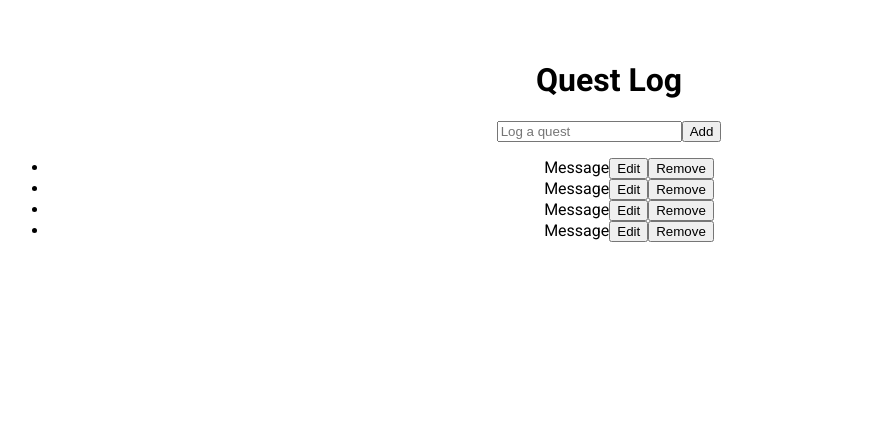
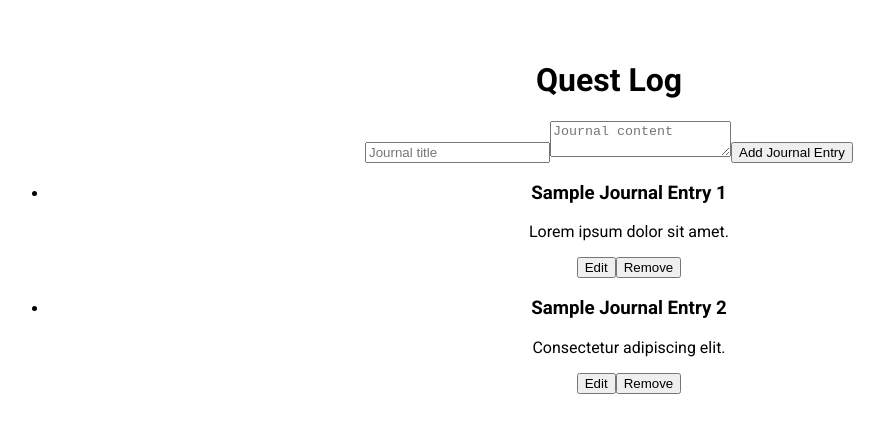
Before and after one commit to Ricky-Sama/Quest-Log, a React (Vite) app in the folder client/: page /note in a window 1280 px wide. Shown: the top 432 px of the page, without its empty margins (31-915 px from the left). Built offline with nearby package versions, Linux system fonts and the light colour scheme.

Commit message:
added add, edit and delete functionality to Note component

```diff
--- a/client/src/pages/Note.jsx
+++ b/client/src/pages/Note.jsx
@@ -1,49 +1,103 @@
-import React from 'react';
-
+import React, { useState } from 'react';
 
 function Note() {
+  const [notes, setNotes] = useState([
+    { id: 1, type: 'quest', text: 'Sample quest 1' },
+    { id: 2, type: 'quest', text: 'Sample quest 2' },
+    // Add more initial quests if needed
+  ]);
+
+  const [journalEntries, setJournalEntries] = useState([
+    { id: 1, type: 'journal', title: 'Sample Journal Entry 1', content: 'Lorem ipsum dolor sit amet.' },
+    { id: 2, type: 'journal', title: 'Sample Journal Entry 2', content: 'Consectetur adipiscing elit.' },
+    // Add more initial journal entries if needed
+  ]);
+
+  const [newNote, setNewNote] = useState('');
+  const [newJournalTitle, setNewJournalTitle] = useState('');
+  const [newJournalContent, setNewJournalContent] = useState('');
+
+  const addNote = () => {
+    if (newNote.trim() !== '') {
+      setNotes([...notes, { id: Date.now(), type: 'quest', text: newNote }]);
+      setNewNote('');
+    }
+  };
+
+  const addJournalEntry = () => {
+    if (newJournalTitle.trim() !== '' && newJournalContent.trim() !== '') {
+      setJournalEntries([
+        ...journalEntries,
+        { id: Date.now(), type: 'journal', title: newJournalTitle, content: newJournalContent },
+      ]);
+      setNewJournalTitle('');
+      setNewJournalContent('');
+    }
+  };
+
+  const editNote = (id, type) => {
+    // Implement edit functionality here
+    // You may open a modal or update the state to allow editing
+  };
+
+  const deleteNote = (id, type) => {
+    if (type === 'quest') {
+      setNotes(notes.filter((note) => note.id !== id));
+    } else if (type === 'journal') {
+      setJournalEntries(journalEntries.filter((entry) => entry.id !== id));
+    }
+  };
+
   return (
     <div className='min-h-screen flex flex-col items-center justify-center gap-4 p-4 bg-custom-background bg-center bg-cover'>
-            <div className='bg-gray-100 bg-opacity-80  p-6 rounded shadow-lg w-full max-w-lg lg:w-1/4'>
+      <div className='bg-gray-100 bg-opacity-80 p-6 rounded shadow-lg w-full max-w-lg lg:w-1/4'>
         <h1 className='text-3xl font-bold text-center mb-4'>Quest Log</h1>
-                <div className='flex'>
+        <div className='flex flex-col mb-4'>
           <input
             type="text"
-                        placeholder='Log a quest'
-                        className='py-2 px-4 border rounded w-full focus:outline-none mr-2'
+            placeholder='Journal title'
+            className='py-2 px-4 border rounded mb-2 focus:outline-none'
+            value={newJournalTitle}
+            onChange={(e) => setNewJournalTitle(e.target.value)}
           />
-                    <button className='bg-gradient-to-r from-blue-400 to-blue-600 text-white py-2 px-4 rounded'>
-                        Add
+          <textarea
+            placeholder='Journal content'
+            className='py-2 px-4 border rounded h-20 focus:outline-none'
+            value={newJournalContent}
+            onChange={(e) => setNewJournalContent(e.target.value)}
+          />
+          <button
+            className='bg-gradient-to-r from-blue-400 to-blue-600 text-white py-2 px-4 rounded'
+            onClick={addJournalEntry}
+          >
+            Add Journal Entry
           </button>
         </div>
+        <ul>
+          {journalEntries.map((entry) => (
+            <li key={entry.id} className='bg-white p-3 rounded shadow-lg mb-3'>
+              <h3 className='text-lg font-bold'>{entry.title}</h3>
+              <p>{entry.content}</p>
+              <div className='flex items-center justify-between mt-2'>
+                <button
+                  className='mr-2 p-2 bg-gradient-to-r from-gray-400 to-gray-600 text-white rounded hover:to-gray-700'
+                  onClick={() => editNote(entry.id, entry.type)}
+                >
+                  Edit
+                </button>
+                <button
+                  className='mr-2 p-2 bg-gradient-to-r from-red-400 to-red-600 text-white rounded hover:to-gray-700'
+                  onClick={() => deleteNote(entry.id, entry.type)}
+                >
+                  Remove
+                </button>
               </div>
-            <div className='bg-gray-100 bg-opacity-80 p-6 rounded shadow-lg w-full max-w-lg lg:w-1/4'>
-                <ul>
-                    <li className='flex items-center justify-between bg-white p-3 rounded shadow-lg mb-3'>
-                       <span className='text-lg'>Message</span>
-                       <button className='mr-2 p-2 bg-gradient-to-r from-gray-400 to-gray-600 text-white rounded hover:to-gray-700'>Edit</button>
-                       <button className='mr-2 p-2 bg-gradient-to-r from-red-400 to-red-600 text-white rounded hover:to-gray-700'>Remove</button>
             </li>
-                    <li className='flex items-center justify-between bg-white p-3 rounded shadow-lg mb-3'>
-                       <span className='text-lg'>Message</span>
-                       <button className='mr-2 p-2 bg-gradient-to-r from-gray-400 to-gray-600 text-white rounded hover:to-gray-700'>Edit</button>
-                       <button className='mr-2 p-2 bg-gradient-to-r from-red-400 to-red-600 text-white rounded hover:to-gray-700'>Remove</button>
-                    </li>
-                    <li className='flex items-center justify-between bg-white p-3 rounded shadow-lg mb-3'>
-                       <span className='text-lg'>Message</span>
-                       <button className='mr-2 p-2 bg-gradient-to-r from-gray-400 to-gray-600 text-white rounded hover:to-gray-700'>Edit</button>
-                       <button className='mr-2 p-2 bg-gradient-to-r from-red-400 to-red-600 text-white rounded hover:to-gray-700'>Remove</button>
-                    </li>
-                    <li className='flex items-center justify-between bg-white p-3 rounded shadow-lg mb-3'>
-                       <span className='text-lg'>Message</span>
-                       <button className='mr-2 p-2 bg-gradient-to-r from-gray-400 to-gray-600 text-white rounded hover:to-gray-700'>Edit</button>
-                       <button className='mr-2 p-2 bg-gradient-to-r from-red-400 to-red-600 text-white rounded hover:to-gray-700'>Remove</button>
-                    </li>
+          ))}
         </ul>
-
       </div>
     </div>
-    )
+  );
 }
 
 export default Note;
```
Lines whose indentation alone changed are shown as unchanged.
